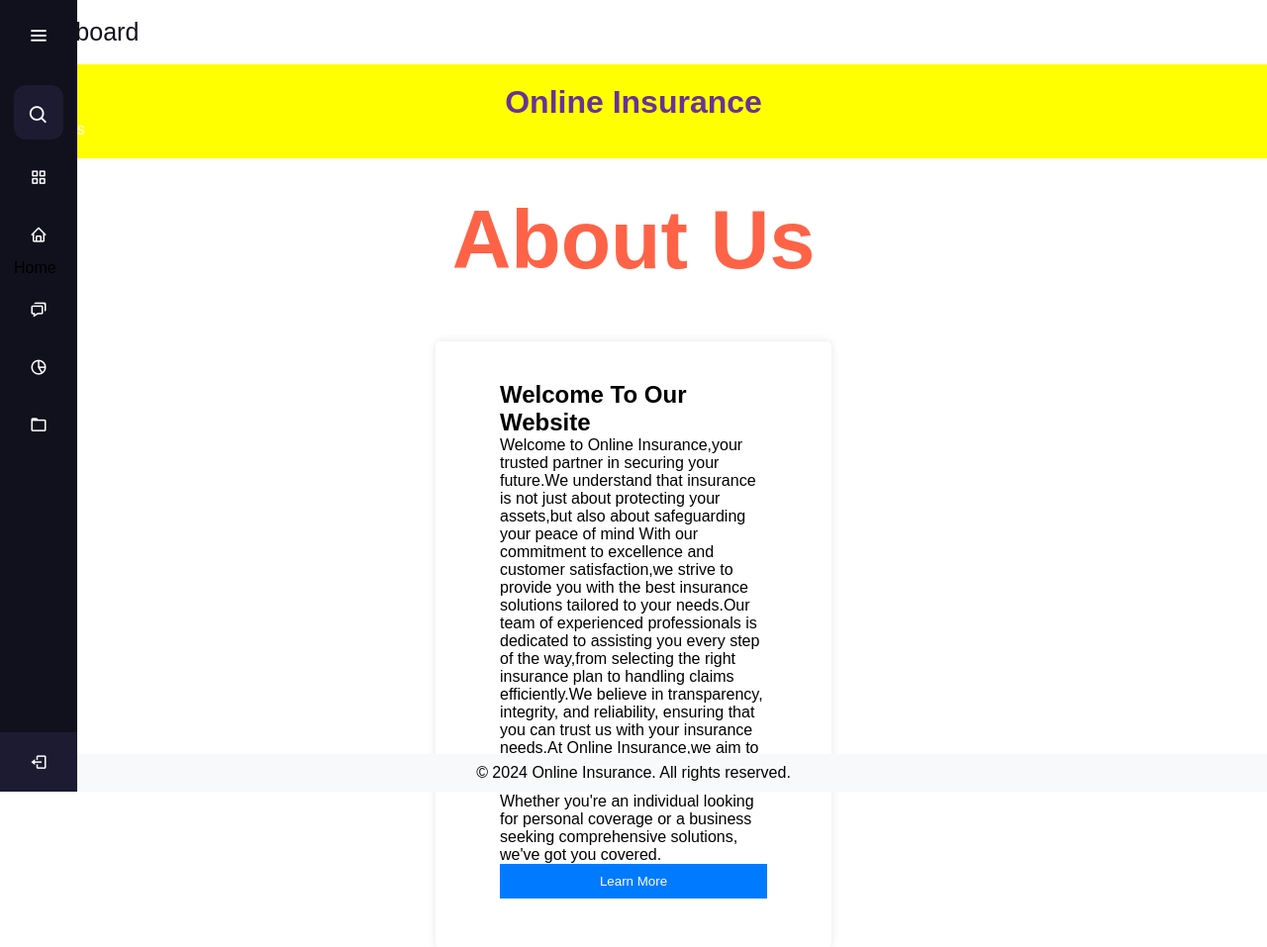
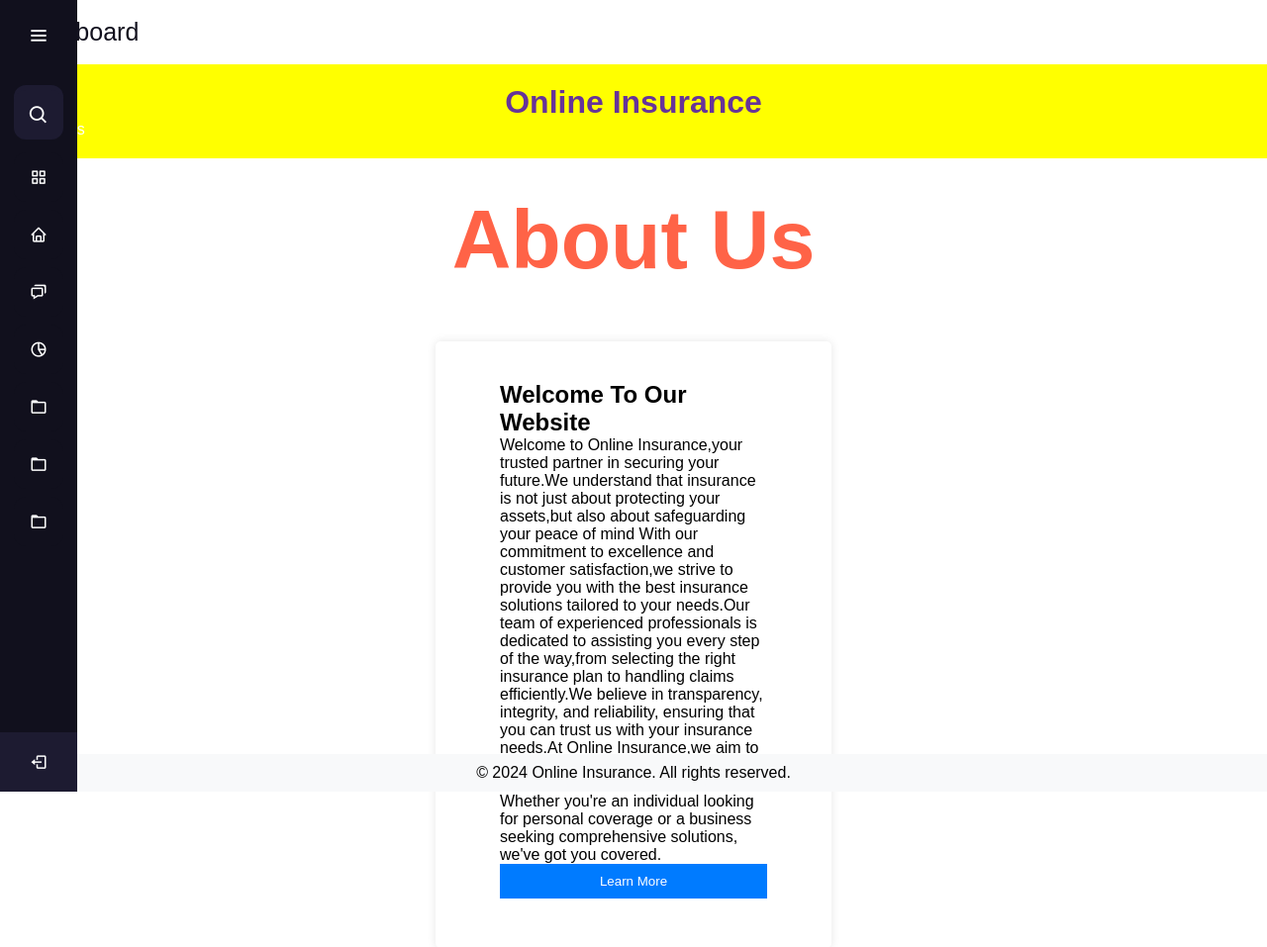
Before and after one commit to AI-ApeX-DeV/Infosys_Online_Insurance_Project, a Django app: page /login/home/ in a window 1280 px wide. Shown: the top 957 px of the page at 99% size. Run offline with Django 5.2, Linux system fonts and the light colour scheme.

Commit message:
integrated navbar connections

```diff
--- a/team2/online_insurance/templates/SideBar.html
+++ b/team2/online_insurance/templates/SideBar.html
@@ -23,39 +23,53 @@
           <span class="tooltip">Search</span>
         </li>
         <li>
-          <a href="#">
+          <a href="http://127.0.0.1:8000/admin/">
             <i class='bx bx-grid-alt'></i>
             <span class="links_name">Admin Dashboard</span>
           </a>
           <span class="tooltip">Admin Dashboard</span>
         </li>
         <li>
-          <a href="#" onclick="window.location.href='http://127.0.0.1:8000/login/home/;"></a>
-            <i class='bx bx-home '></i>
+          <a href="http://127.0.0.1:8000/login/home/">
+            <i class='bx bx-home'></i>
             <span class="links_name">Home</span>
           </a>
           <span class="tooltip">Home</span>
         </li>
         <li>
-          <a href="#">
+          <a href="http://127.0.0.1:8000/map/">
             <i class='bx bx-chat'></i>
             <span class="links_name">Map</span>
           </a>
           <span class="tooltip">Map</span>
         </li>
         <li>
-          <a href="#">
+          <a href="http://127.0.0.1:8000/agent-update/">
             <i class='bx bx-pie-chart-alt-2'></i>
             <span class="links_name">Agent</span>
           </a>
           <span class="tooltip">Agent</span>
         </li>
         <li>
-          <a href="#">
+          <a href="http://127.0.0.1:8000/appointment/">
             <i class='bx bx-folder'></i>
             <span class="links_name">Appointment Scheduling</span>
           </a>
           <span class="tooltip">Apointment Scheduling</span>
+        </li>
+        <li>
+          <a href="http://127.0.0.1:8000/policy/">
+            <i class='bx bx-folder'></i>
+            <span class="links_name">Policy Update</span>
+          </a>
+          <span class="tooltip">APolicy Update</span>
+        </li>
+        <li>
+          <a href="http://127.0.0.1:8000/policy/details">
+            <i class='bx bx-folder'></i>
+            <span class="links_name">Policy Status</span>
+          </a>
+          <span class="tooltip">APolicy Status</span>
         </li>
         <li class="profile">
           <div class="profile-details">
```
Also changed, not shown: team2/db.sqlite3.
